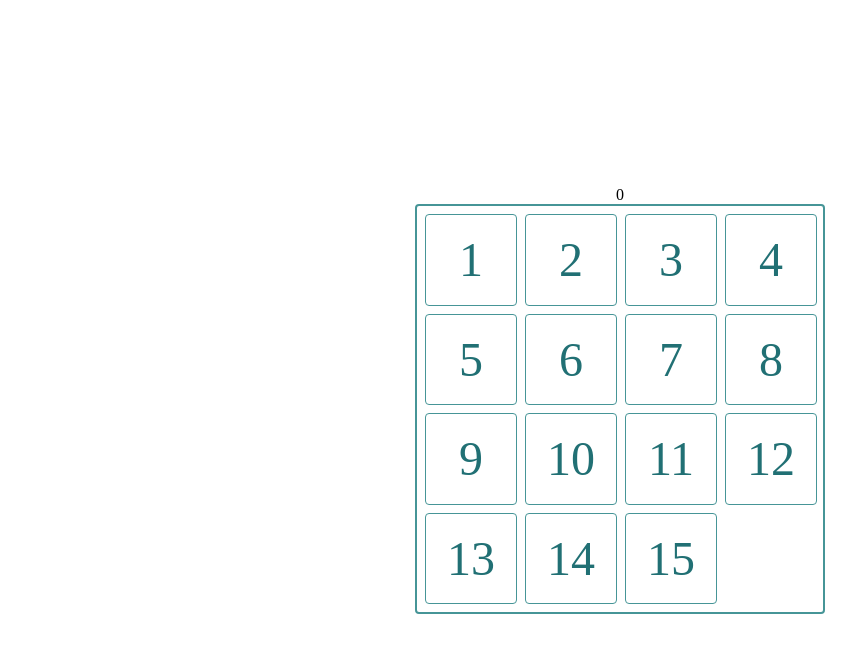
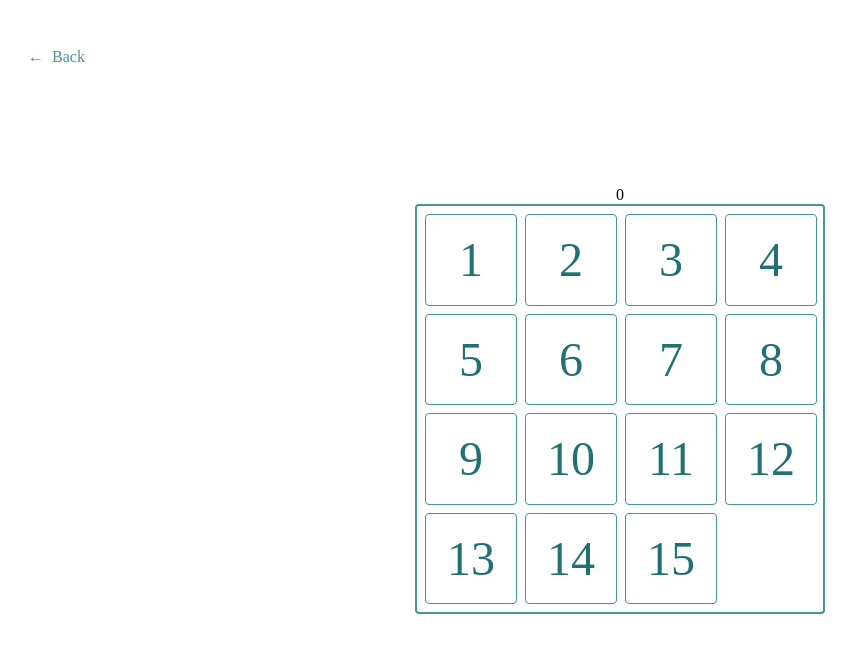
Before and after one commit to SashaBianco/barley-break, a React (Create React App) app: page /game in a window 1280 px wide. Shown: the top 652 px of the page, without its empty margins (20-876 px from the left). Built offline with nearby package versions, Linux system fonts and the light colour scheme.

Commit message:
1.1.1
fix error with mixing array
add link back in game

```diff
--- a/src/App.js
+++ b/src/App.js
@@ -30,11 +30,6 @@ function App() {
                   onStateCombination={setCombination}
                 />
               }
-
-          />
-          <Route
-              path ='*'
-              element={<Home />}
           />
       </Routes>
     </BrowserRouter>
--- a/src/index.css
+++ b/src/index.css
@@ -8,3 +8,7 @@
 *::after {
 	box-sizing: border-box;
 }
+
+a {
+	text-decoration: none;
+}
--- a/src/pages/game.jsx
+++ b/src/pages/game.jsx
@@ -2,6 +2,7 @@ import styled from 'styled-components';
 import PlayingField from '../components/PlayingField';
 import React, {useState} from 'react';
 import Counter from "../components/Counter";
+import { Link } from 'react-router-dom';
 
 
 const AppContainer = styled.div`
@@ -13,9 +14,26 @@ const AppContainer = styled.div`
   flex-direction: column;
 `
 
+const Back = styled.a`
+    position: absolute;
+    top: 32px;
+    left: 32px;
+    padding: 16px;
+    color: #469597;
+    border-radius: 4px;
+    &:hover {
+      outline: 1px solid #469597;
+    }
+
+    &::before {
+      content: '←';
+      padding-right: 8px;
+    }
+`;
+
+
 function Game(props) {
   const winCombination = Array.from({length: 16}).map((_, i) => i < 15 ?  i+1 : null);
-
   const [cells, setCells] = useState(props.combination.map((i) => ({value: i})));
   const [stepCounter, setStepCounter] = useState(0);
 
@@ -39,33 +57,6 @@ function Game(props) {
         changeCount();
       }
   }
-
-  const mixingArray = (value) => {
-    const array = Array.from({length: 16}).map((_, i) => i < 15 ? i + 1 : null);
-
-    const left = -1;
-    const right = 1;
-    const top = -4;
-    const bottom = 4;
-
-    for (let i = 0; i < value; i++) {
-        let shuffleOption = [];
-        const indexNull = array.indexOf(null);
-
-        if (indexNull > 3) {shuffleOption.push(top)};
-        if (indexNull < 12) {shuffleOption.push(bottom)};
-        if (indexNull % 4 !== 0) {shuffleOption.push(left)};
-        if (indexNull % 4 !== 3) {shuffleOption.push(right)};
-
-        const indexShuffleOption = Math.floor(Math.random() * shuffleOption.length);
-        const indexRandomCell = shuffleOption[indexShuffleOption];
-
-        array[indexNull] = array[indexNull + indexRandomCell];
-        array[indexNull + indexRandomCell] = null;
-    }
-
-    return array;
-}
 
   const getArray = (value) => {
     let array = [...props.combination];
@@ -135,6 +126,10 @@ function Game(props) {
           value = {stepCounter}
       />
 
+        <Link to='/home'>
+          <Back>Back</Back>
+        </Link>
+
       <PlayingField
           cells={cells}
           getValueCell={getValueCell}
--- a/src/pages/home.jsx
+++ b/src/pages/home.jsx
@@ -30,10 +30,6 @@ const Button = styled.button`
     font-size: 1.2em;
 `;
 
-const LinkStyled = styled(Link)`
-    text-decoration: none;
-
-`
 
 const Home = (props) => {
 
@@ -92,9 +88,9 @@ const Home = (props) => {
                 <SelectionDifficulty
                     setLevel={setLevel}
                 />
-                <LinkStyled to='/game' onClick={newGameStart}>
+                <Link to='/game' onClick={newGameStart}>
                     <Button>New game</Button>
-                </LinkStyled>
+                </Link>
 
         </Container>
     );
```
